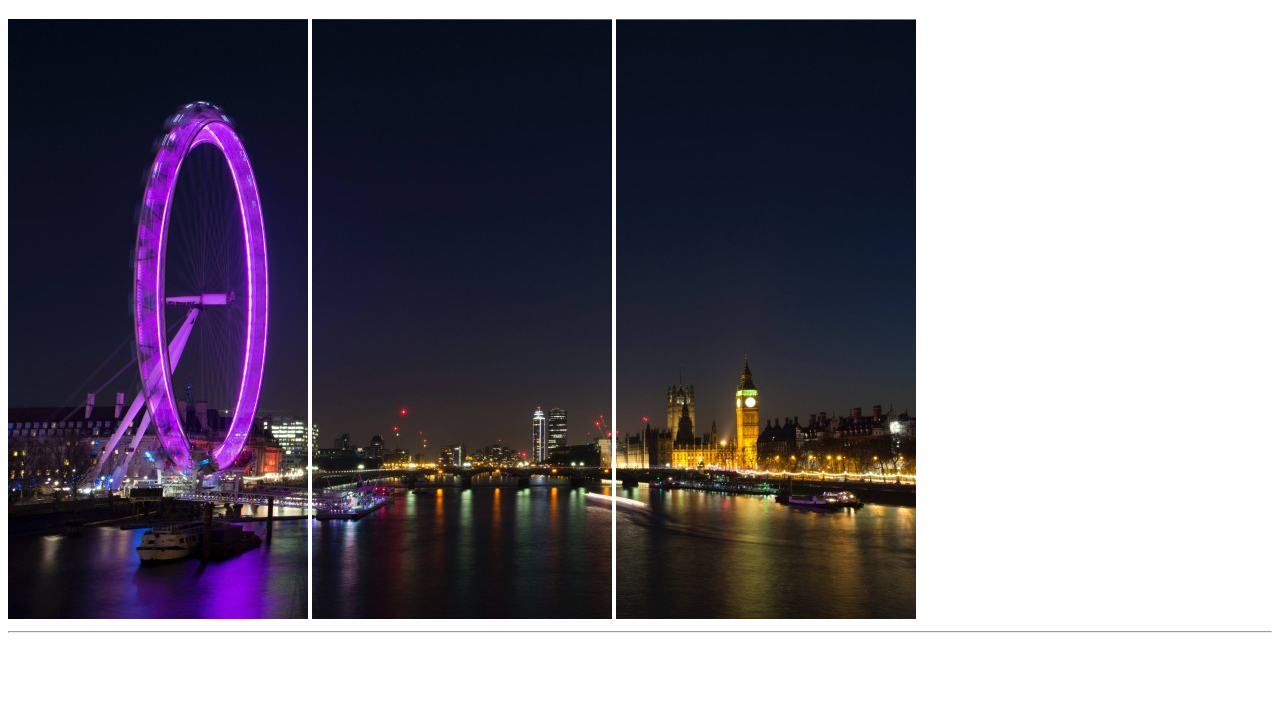
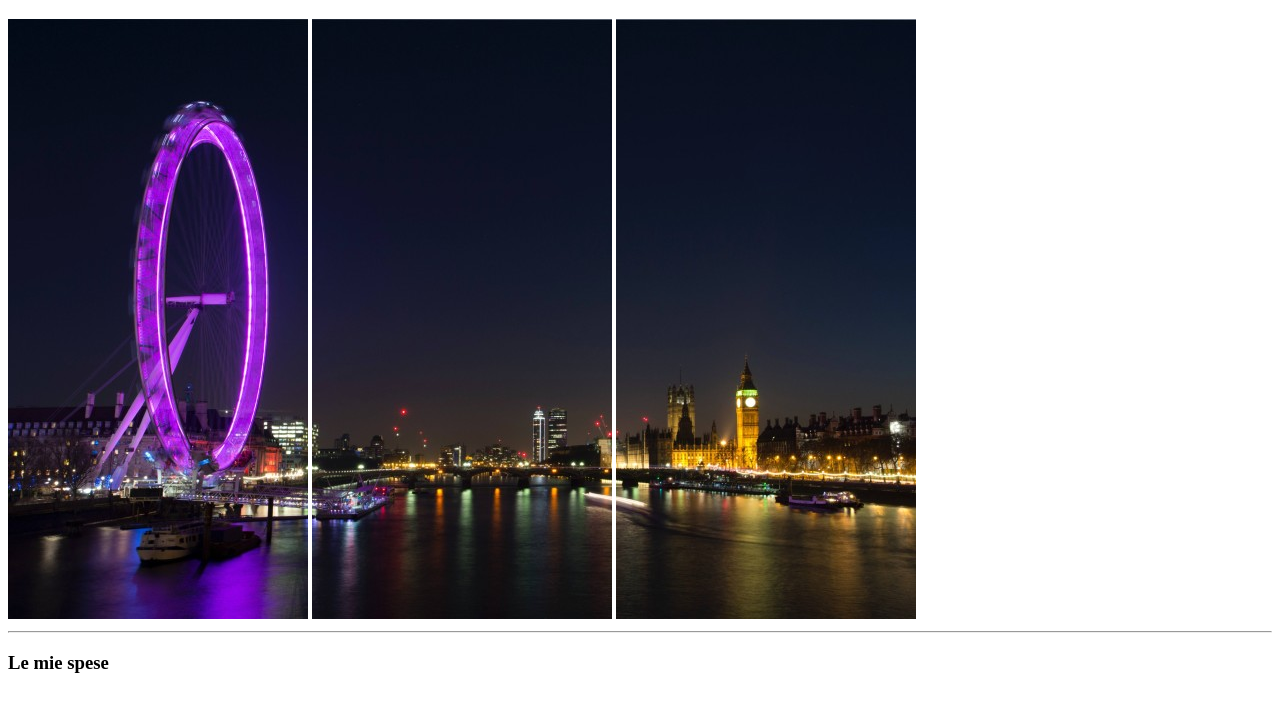
Before and after one commit to AngelaFerraro18/html-london-trip, a plain HTML site: page index.html in a window 1280 px wide. Shown: the part 61-772 px from the top of the page. Drawn offline with Linux system fonts and the light colour scheme.

Commit message:
feat: Impostazione intestazione tabella

```diff
--- a/index.html
+++ b/index.html
@@ -17,9 +17,11 @@
 
     <hr>
 
-<!-- Corpo della pagina -->
-    <main></main>
-<!-- /Corpo della pagina     -->
+    <!-- Corpo della pagina -->
+    <main>
+        <h3>Le mie spese</h3>
+    </main>
+    <!-- /Corpo della pagina     -->
 
 <!-- Piè di pagina -->
     <footer></footer>
```
